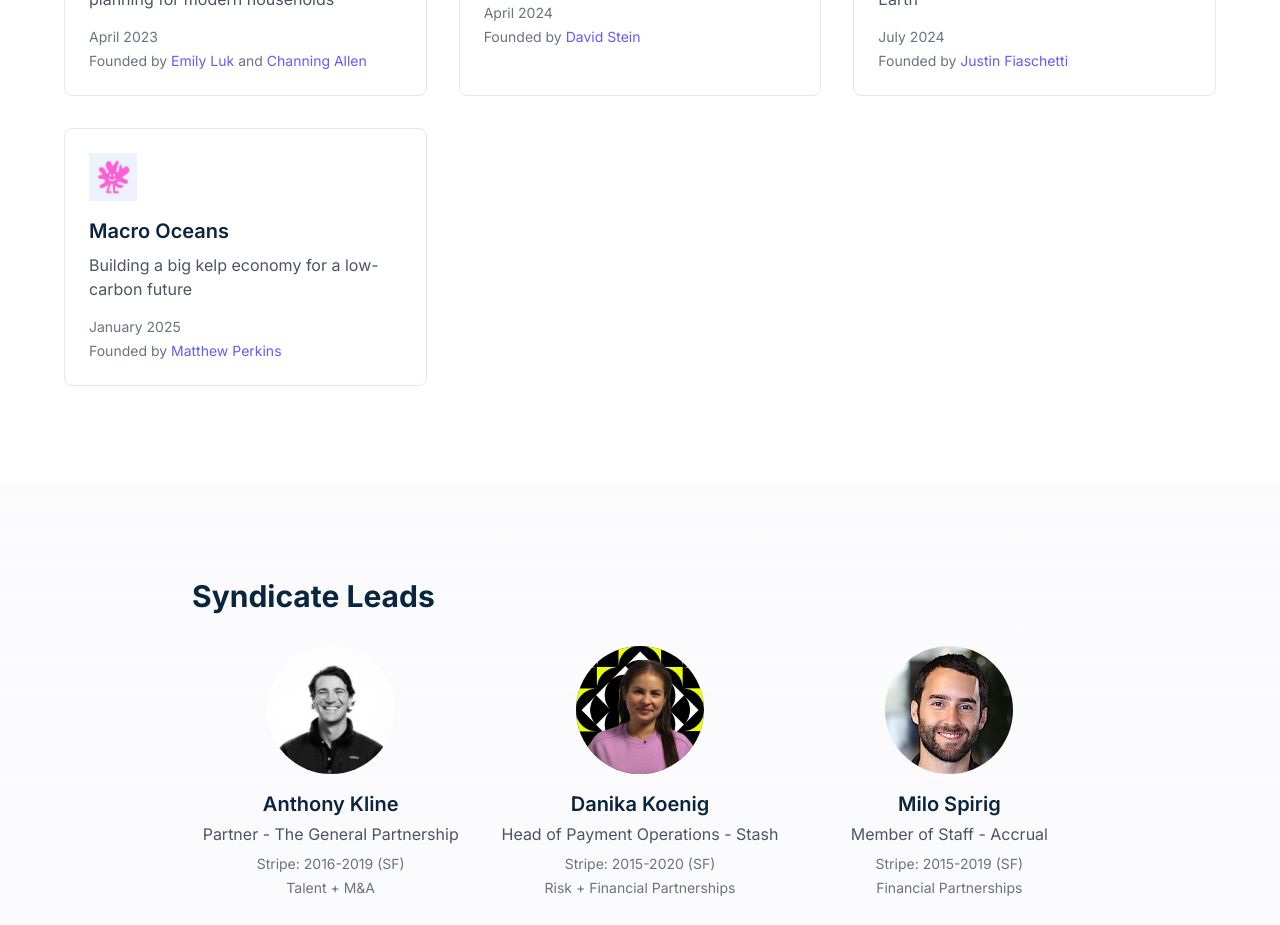
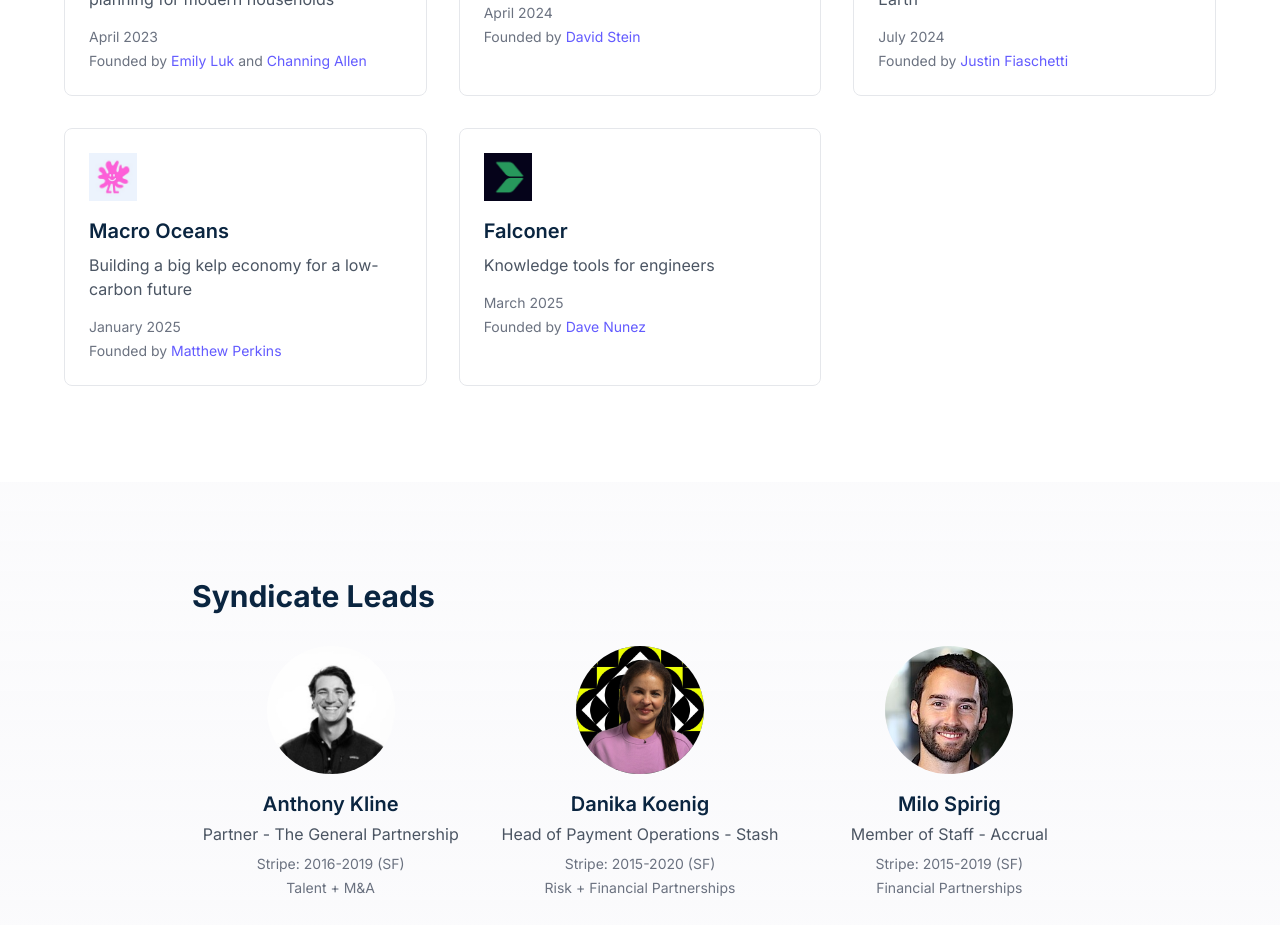
Before and after one commit to swissmilo/xtripe_website, a Next.js app: page / in a window 1280 px wide. Shown: the part 2260-3185 px from the top of the page. Built offline with nearby package versions, Linux system fonts and the light colour scheme.

Commit message:
add: falconer

```diff
--- a/components/sections/Portfolio.tsx
+++ b/components/sections/Portfolio.tsx
@@ -116,6 +116,15 @@
       founder: "Matthew Perkins",
       founderLinkedIn: "https://www.linkedin.com/in/mfperkins/",
       companyLinkedIn: "https://www.linkedin.com/company/macro-oceans/"
+    },
+    {
+      name: "Falconer",
+      logo: "/logos/falconer.jpeg",
+      description: "Knowledge tools for engineers",
+      date: "March 2025",
+      founder: "Dave Nunez",
+      founderLinkedIn: "https://www.linkedin.com/in/djnunez/",
+      companyLinkedIn: "https://www.linkedin.com/company/falconer-ai-company/"
     }
   ];
 
```
Also changed, not shown: public/logos/falconer.jpeg (added).
